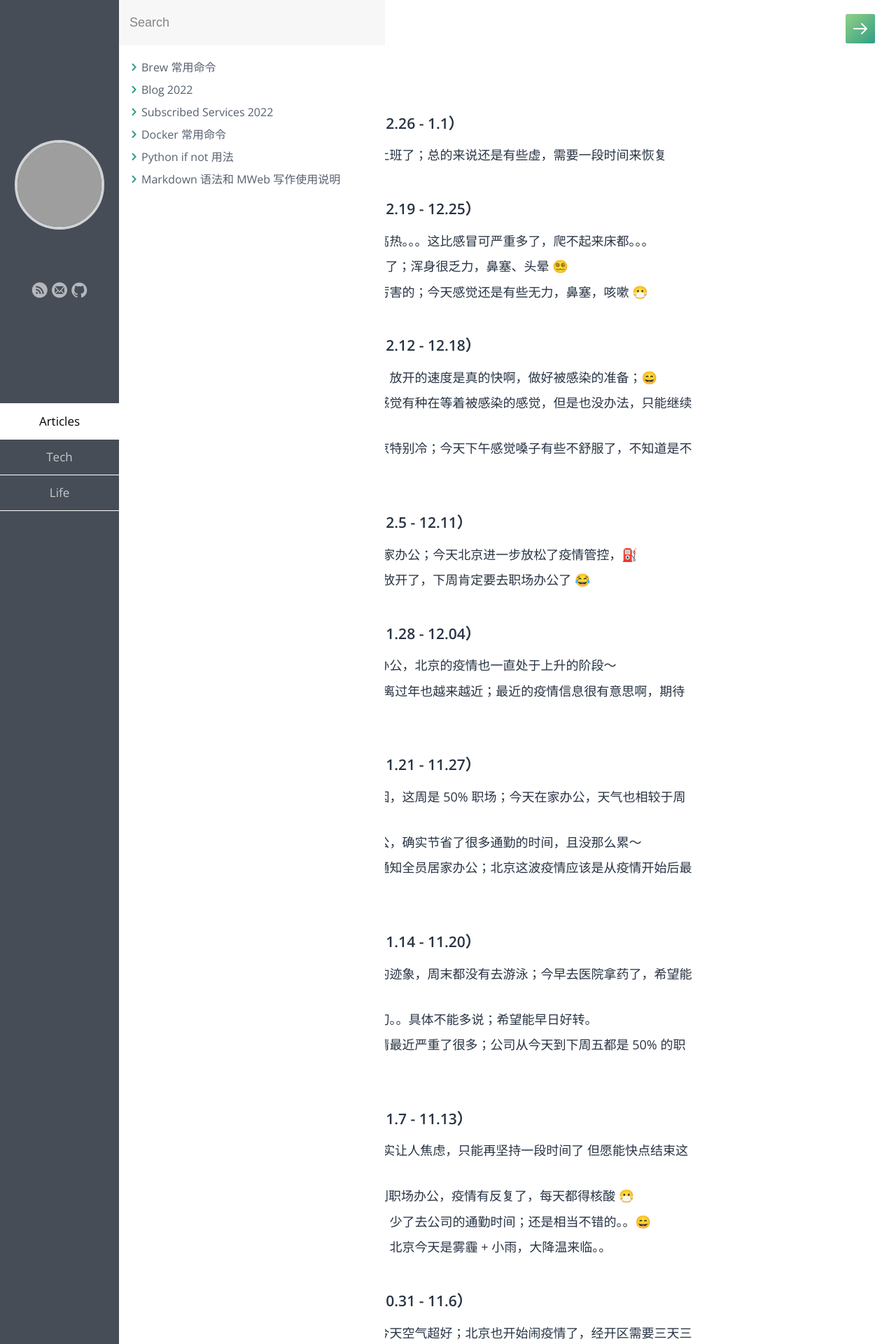
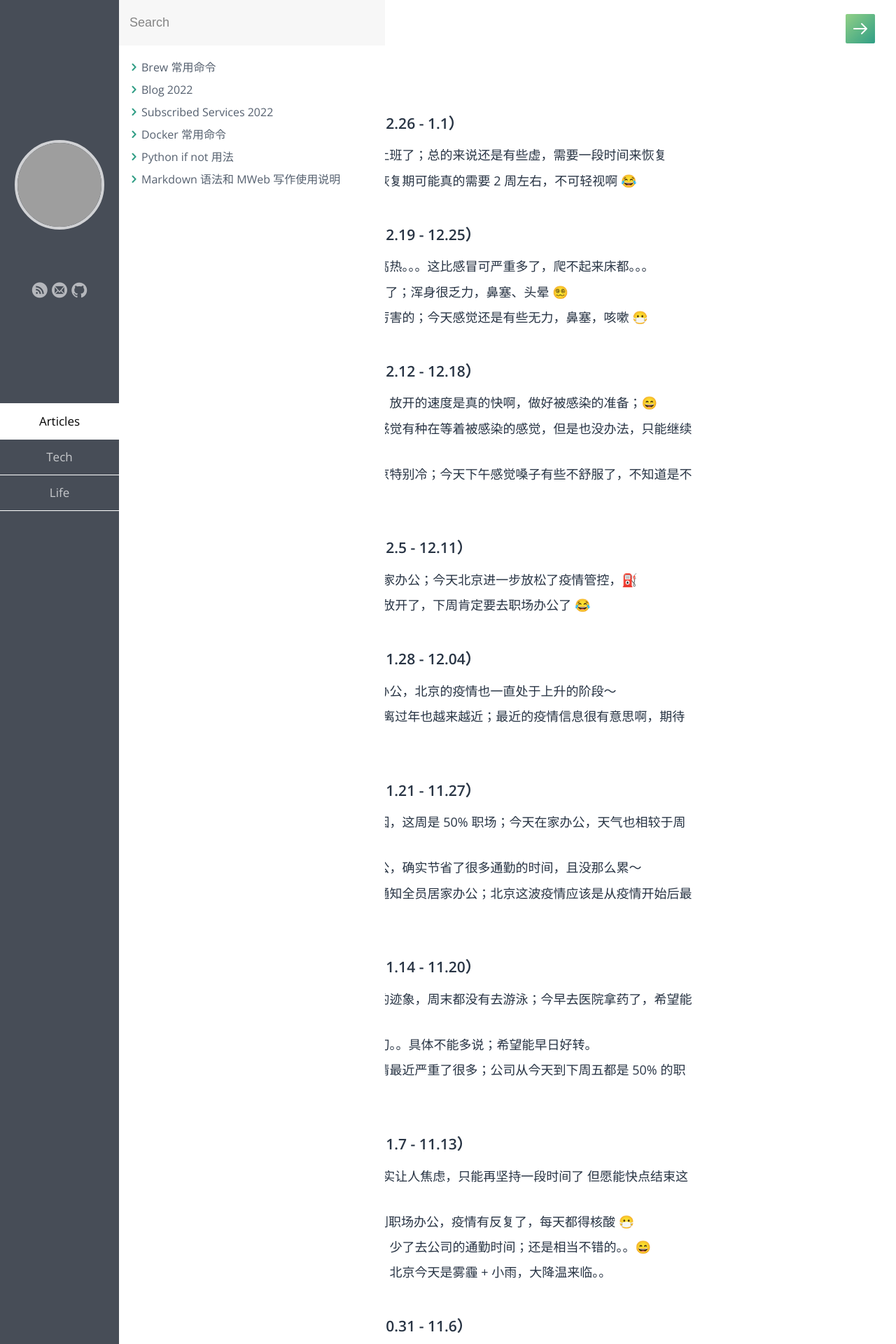
Before and after one commit to samxupeiran/samxupeiran.github.io, a Jekyll site: the page built from _posts/life/2022-05-06-my-blog.md, in a window 1280 px wide. Shown: the top 1920 px of the page at 70% size. Built offline with Jekyll 4.4.1, drawn with Linux system fonts in a browser that asks for light colours; some web fonts are replaced; grey boxes are pictures that could not be loaded.

Commit message:
feat: add weekly blog 12.27

```diff
--- a/_posts/life/2022-05-06-my-blog.md
+++ b/_posts/life/2022-05-06-my-blog.md
@@ -8,6 +8,7 @@ tags: Blog
 
 - ### 2022 年 12 月 第 4 周（12.26 - 1.1）
      - 12.26 今天周一，来职场上班了；总的来说还是有些虚，需要一段时间来恢复
+     - 12.27 感觉这个新冠整体恢复期可能真的需要 2 周左右，不可轻视啊 😂
 
 - ### 2022 年 12 月 第 3 周（12.19 - 12.25）
      - 12.19 周末还是中招了，高热。。。这比感冒可严重多了，爬不起来床都。。。
```
